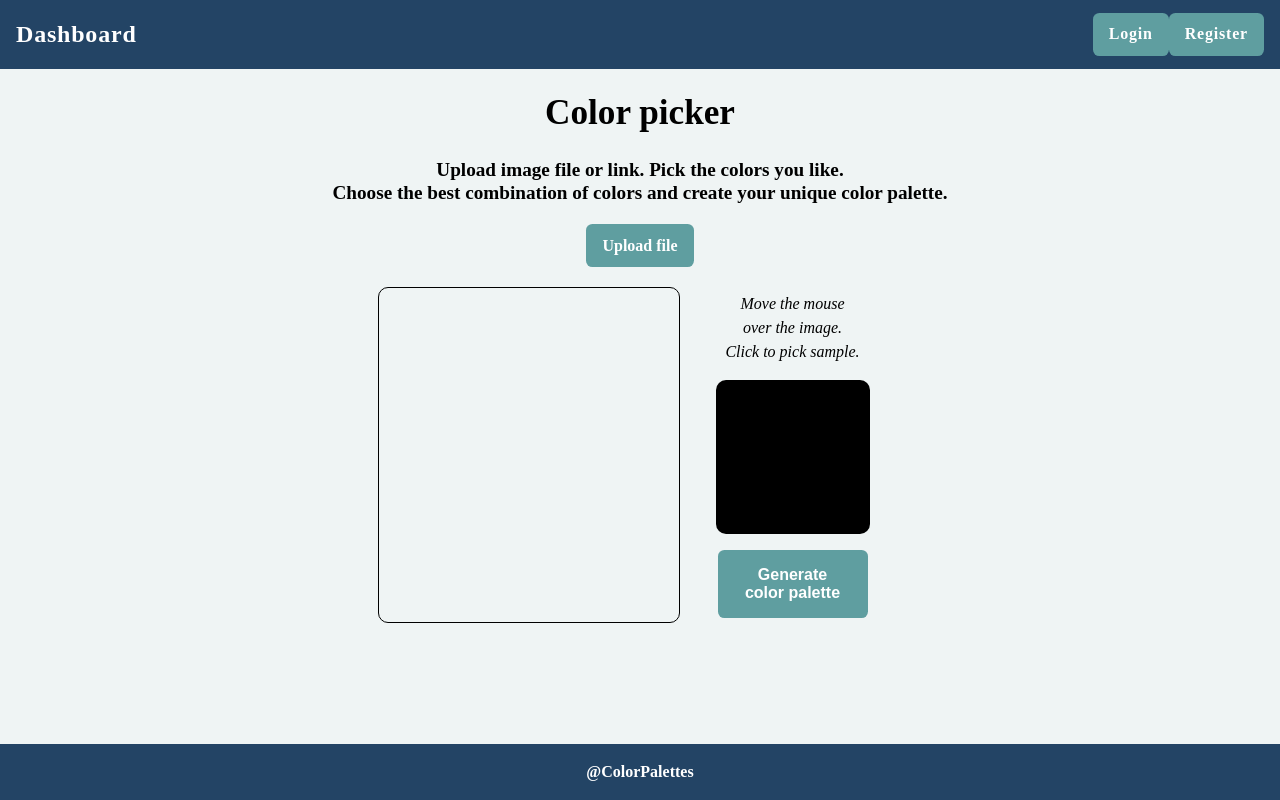
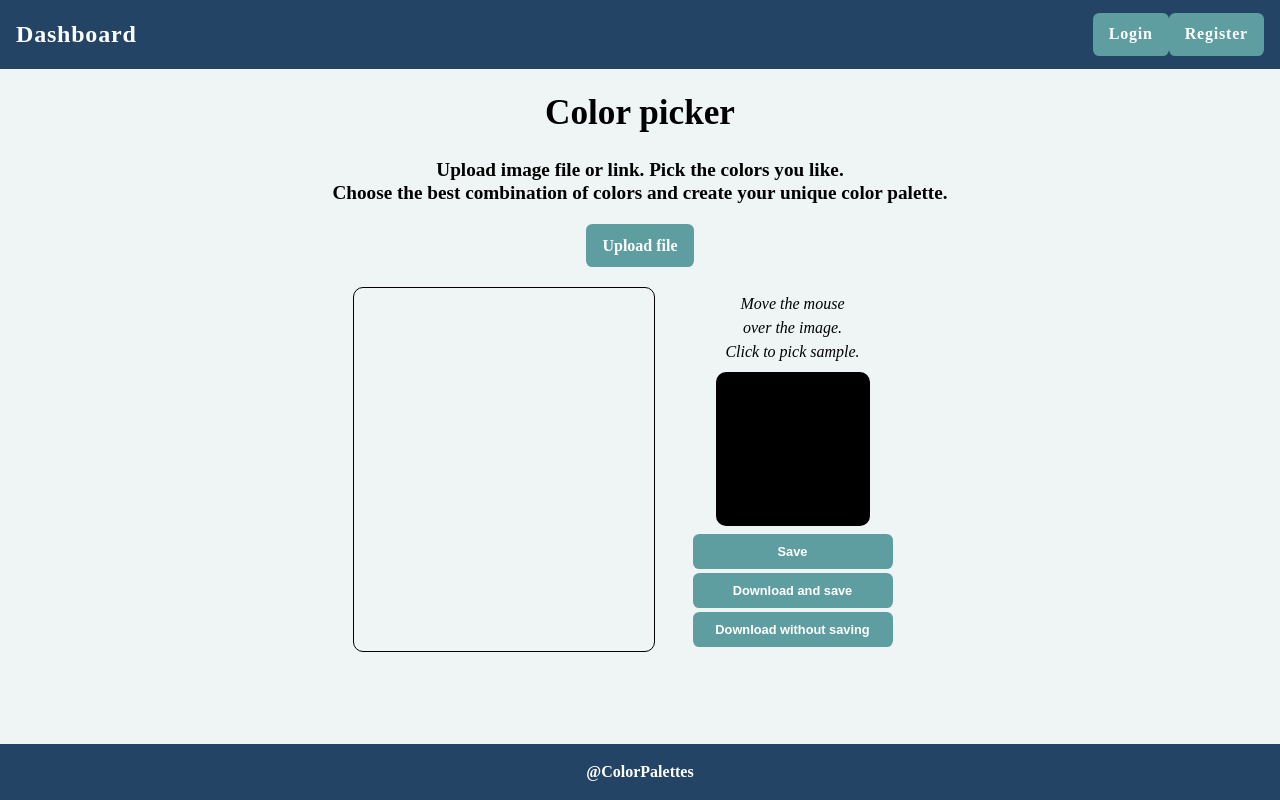
Before and after one commit to MiglenaPencheva/color-palettes-react, a React (Create React App) app: page /color-picker in a window 1280 px wide. Built offline with nearby package versions, Linux system fonts and the light colour scheme.

Commit message:
Picker css updates

```diff
--- a/public/styles/colorPicker.css
+++ b/public/styles/colorPicker.css
@@ -114,13 +114,13 @@ input[type="file"] {
 
 .aside {
     padding: 5px 10px;
-    min-width: 200px;
+    min-width: 250px;
     display: flex;
     flex-direction: column;
     justify-content: space-around;
     align-items: center;
     text-align: center;
-    gap: 1rem;
+    gap: 0.5rem;
 }
 .instructions {
     width: 90%;
@@ -136,7 +136,12 @@ input[type="file"] {
     border-radius: 10px;
     font-size: 0.5rem;
 }
+.buttons {
+    display: flex;
+    flex-direction: column;
+    gap: 0.3rem;
+}
 .save-color-palette {
-    padding: 1rem 0;
-    width: 150px;
+    width: 200px;
+    font-size: 0.8rem;
 }
--- a/src/components/ColorPickerPage/ColorPickerPage.js
+++ b/src/components/ColorPickerPage/ColorPickerPage.js
@@ -76,6 +76,10 @@ const ColorPickerPage = () => {
     };
 
     const addColorBox = (e) => {
+        if (e.target.childNodes[0].src === 'http://localhost:3000/color-picker') {
+            return;
+        }
+
         let colors = document.getElementById('colors');
 
         let color = document.createElement('li');
@@ -172,7 +176,11 @@ const ColorPickerPage = () => {
                             onChange={(e) => { setDirection(e.target.value); }} />
                         <label>vertical</label>
                     </section> */}
-                    <button className="button save-color-palette">Generate <br /> color palette</button>
+                    <section className="buttons">
+                        <button className="button save-color-palette">Save</button>
+                        <button className="button save-color-palette">Download and save</button>
+                        <button className="button save-color-palette">Download without saving</button>
+                    </section>
                     {/* <button className="button extract-color-card">Extract color card</button> */}
                 </aside>
 
```
